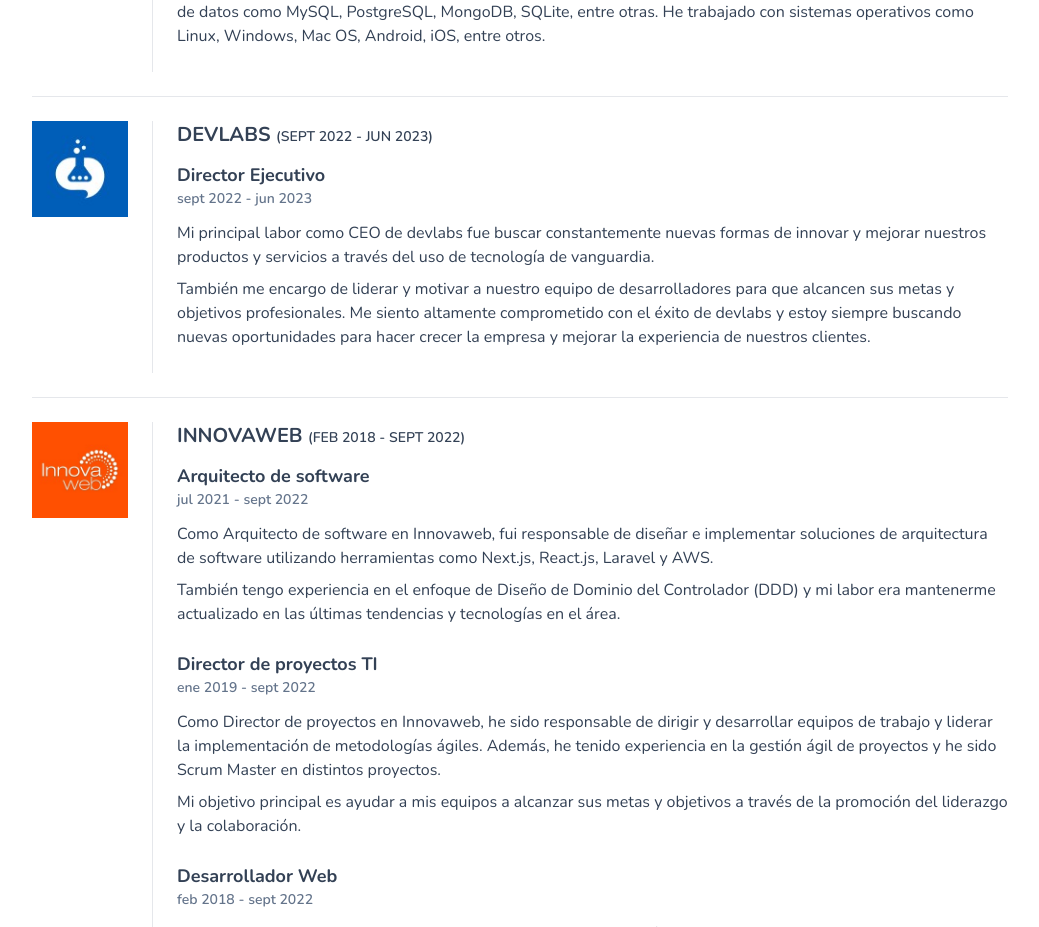
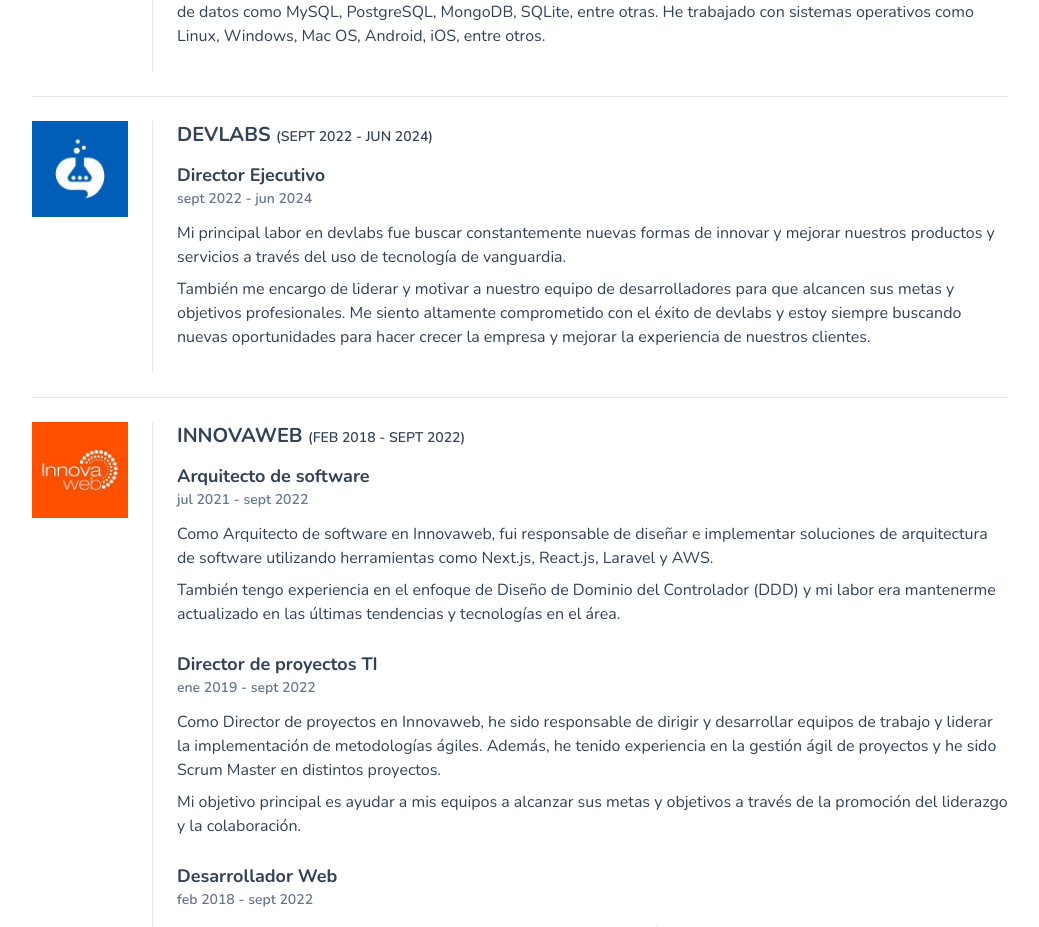
Before and after one commit to Willywes/website, an Astro site: page /cv in a window 1280 px wide. Shown: the part 1620-2547 px from the top of the page, without its empty margins (120-1159 px from the left). Built offline with nearby package versions, Linux system fonts and the light colour scheme; Astro itself is replaced by a stand-in of ours.

Commit message:
refactor: Update CV page styles and content

```diff
--- a/src/components/pages/cv/sections/Experiencies.astro
+++ b/src/components/pages/cv/sections/Experiencies.astro
@@ -19,14 +19,14 @@ const experiences = [
   },
   {
     company: "Devlabs",
-    date: "sept 2022 - jun 2023",
+    date: "sept 2022 - jun 2024",
     logo: "/companies/devlabs.jpeg",
     items: [
       {
-        date: "sept 2022 - jun 2023",
+        date: "sept 2022 - jun 2024",
         title: "Director Ejecutivo",
         description: [
-          "Mi principal labor como CEO de devlabs fue buscar constantemente nuevas formas de innovar y mejorar nuestros productos y servicios a través del uso de tecnología de vanguardia.",
+          "Mi principal labor en devlabs fue buscar constantemente nuevas formas de innovar y mejorar nuestros productos y servicios a través del uso de tecnología de vanguardia.",
           "También me encargo de liderar y motivar a nuestro equipo de desarrolladores para que alcancen sus metas y objetivos profesionales. Me siento altamente comprometido con el éxito de devlabs y estoy siempre buscando nuevas oportunidades para hacer crecer la empresa y mejorar la experiencia de nuestros clientes.",
         ],
       },
--- a/src/env.d.ts
+++ b/src/env.d.ts
@@ -1 +1,2 @@
+/// <reference path="../.astro/types.d.ts" />
 /// <reference types="astro/client" />
```
